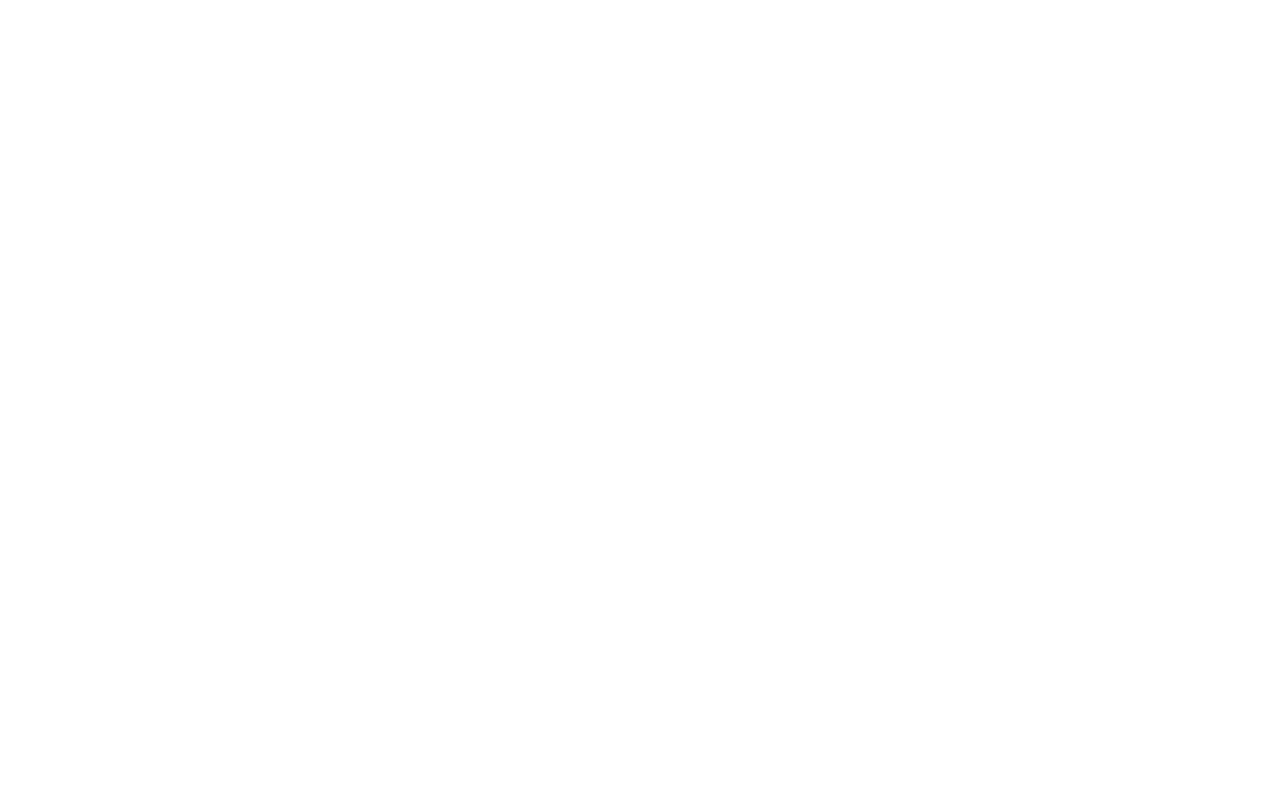
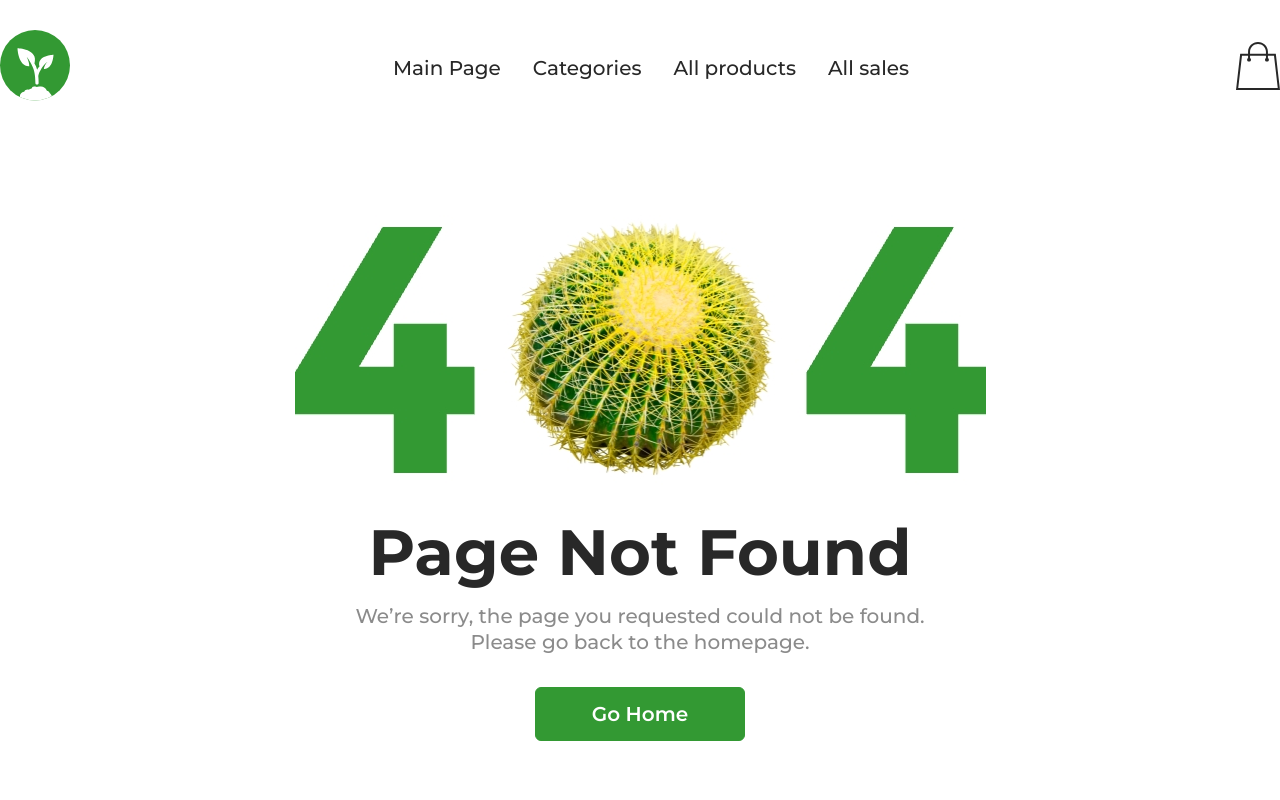
Before and after one commit to Anatoli1022/garden, a React (Vite) app: page /notFound in a window 1280 px wide. Before the commit this address had no page. Shown: the top 800 px of the page. Built offline with nearby package versions, Linux system fonts and the light colour scheme.

Commit message:
feat: adds new routes for app and fix names

```diff
--- a/src/App.tsx
+++ b/src/App.tsx
@@ -2,6 +2,9 @@ import { BrowserRouter, Route, Routes } from 'react-router-dom';
 
 import Layout from './layouts/layout';
 import Home from './pages/Home';
+import Caterogies from './pages/Caterogies';
+import Discounted from './pages/Discounted'
+import NotFound from './pages/NotFound';
 
 const App = () => {
   return (
@@ -9,6 +12,9 @@ const App = () => {
       <Routes>
         <Route path="/" element={<Layout />}>
           <Route index element={<Home />} />
+          <Route path="categories" element={<Caterogies />} />
+          <Route path="discounted" element={<Discounted />} />
+          <Route path="notFound" element={<NotFound />} />
         </Route>
       </Routes>
     </BrowserRouter>
```
